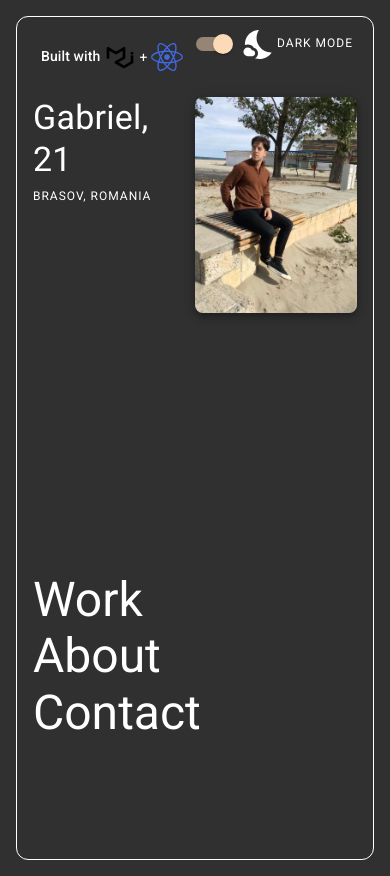
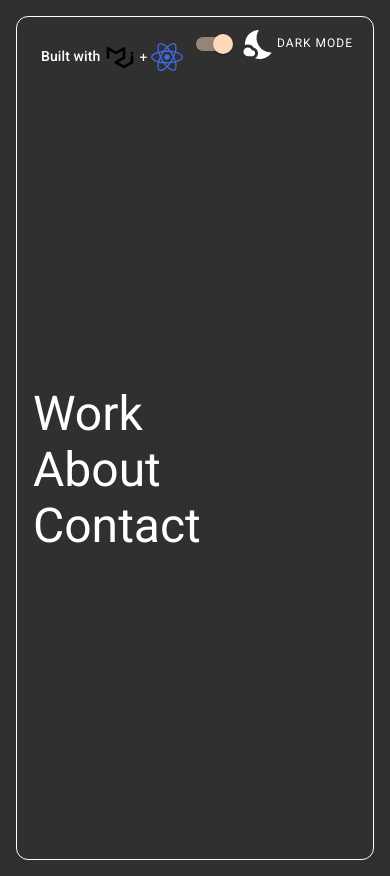
Before and after one commit to irlgabriel/portfolio, a React (Create React App) app: page /#/ in a window 390 px wide. Built offline with nearby package versions, Linux system fonts and the light colour scheme.

Commit message:
got rid of intro small description and fixed mobile overla

```diff
--- a/src/components/Contact/Contact.js
+++ b/src/components/Contact/Contact.js
@@ -10,6 +10,7 @@ import Typography from '@material-ui/core/Typography';
 const useStyles = makeStyles({
   root: {
     alignItems: 'center',
+    height: '100%',
   },
   link: {
     fontSize: '2rem',
@@ -28,6 +29,11 @@ const useStyles = makeStyles({
     '&:hover': {
       transform: 'scale(1.5)',
     }
+  },
+  flexContainer: {
+    alignItems: 'center',
+    justifyContent: 'center',
+    flexDirection: 'column'
   }
 })
 
@@ -41,6 +47,8 @@ export default () => {
           <ArrowBackIcon fontSize='large'/>
         </Typography>
       </Link>
+
+      <Grid container className={classes.flexContainer}>
         {
           contactLinks.map(link => (
             <a key={link.name} className={classes.link} href={link.contactLink}>
@@ -51,6 +59,7 @@ export default () => {
             </a>
           ))
         }
+      </Grid>
     </Box>
   )
 }
--- a/src/components/Intro/Intro.js
+++ b/src/components/Intro/Intro.js
@@ -23,9 +23,11 @@ const useStyles = makeStyles(theme => ({
   },
   flexContainer: {
     height: '100%',
+    /*
     [theme.breakpoints.down('xs')]: {
       flexDirection: 'column'
     }
+    */
   },
   flexItem: {
     flexBasis: '50%'
@@ -34,18 +36,22 @@ const useStyles = makeStyles(theme => ({
     height: '100%',
     display: 'flex',
     alignItems: 'flex-end',
+    /*
     [theme.breakpoints.down('xs')]: {
       order: '1'
     }
+    */
   },
   leftDiv: {
     height: '100%',
     display: "flex",
     flexDirection: 'column',
     justifyContent: 'center',
+    /*
     [theme.breakpoints.down('xs')]: {
       order: '2'
     }
+    */
   },
   img: {
     borderRadius: '8px',
@@ -84,17 +90,7 @@ export default () => {
             <Typography variant='h3'>Contact</Typography>
           </Link>
         </Grid>
-        <Grid component={Box} direction='column' className={`${classes.flexItem} ${classes.toRight}`} item>
-          <Grid container>
-              <Grid component={Link} to='who' item className={classes.flexItem}>
-                <Typography variant='h4'>Gabriel, 21</Typography>
-                <Typography variant='overline'>Brasov, Romania</Typography>
-              </Grid>
-              <Grid item className={classes.flexItem}>
-                <img className={classes.img} src={me} width='100%' />
-              </Grid>
-            </Grid>
-        </Grid>
+
       </Grid>
   </Grid>
   )
--- a/src/components/Projects/Projects.js
+++ b/src/components/Projects/Projects.js
@@ -80,7 +80,7 @@ const useStyles = makeStyles( theme => ({
     flexDirection: 'column',
     alignItems: 'center',
     justifyContent: 'center',
-    background: 'rgba(180,180,180,.6)',
+    background: 'rgba(45,45,45,.9)',
     textAlign: 'center',
     top: 0,
     left: 0,
@@ -132,11 +132,11 @@ export default ({props}) => {
         appear
         in={appear && window.innerWidth < 600}
         classNames='hint'
-        timeout={1500}
+        timeout={3000}
         unmountOnExit
         onEntered={() => setAppear(false)}
       >
-        <Box className={classes.hint}>
+        <Box onClick={() => setAppear(false)} className={classes.hint}>
           <Grid container className={classes.swipeDiv}>
             <GiSideswipe className={classes.swipeIcon} />
             <GiSideswipe className={`${classes.swipeIcon} ${classes.rotate180}`} />
```
Also changed, not shown: 1 other file (tests, documents, lock files or other folders). Lines whose indentation alone changed are shown as unchanged.
